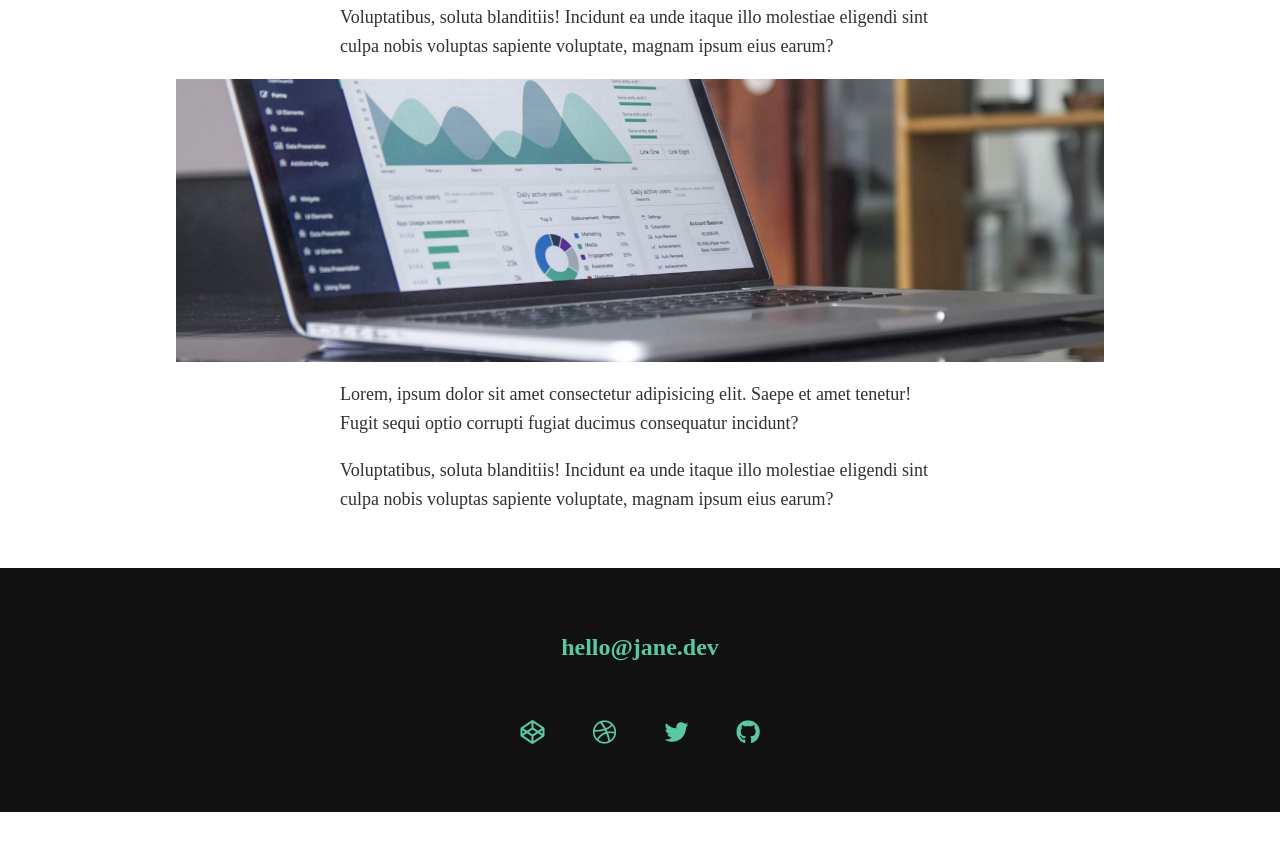
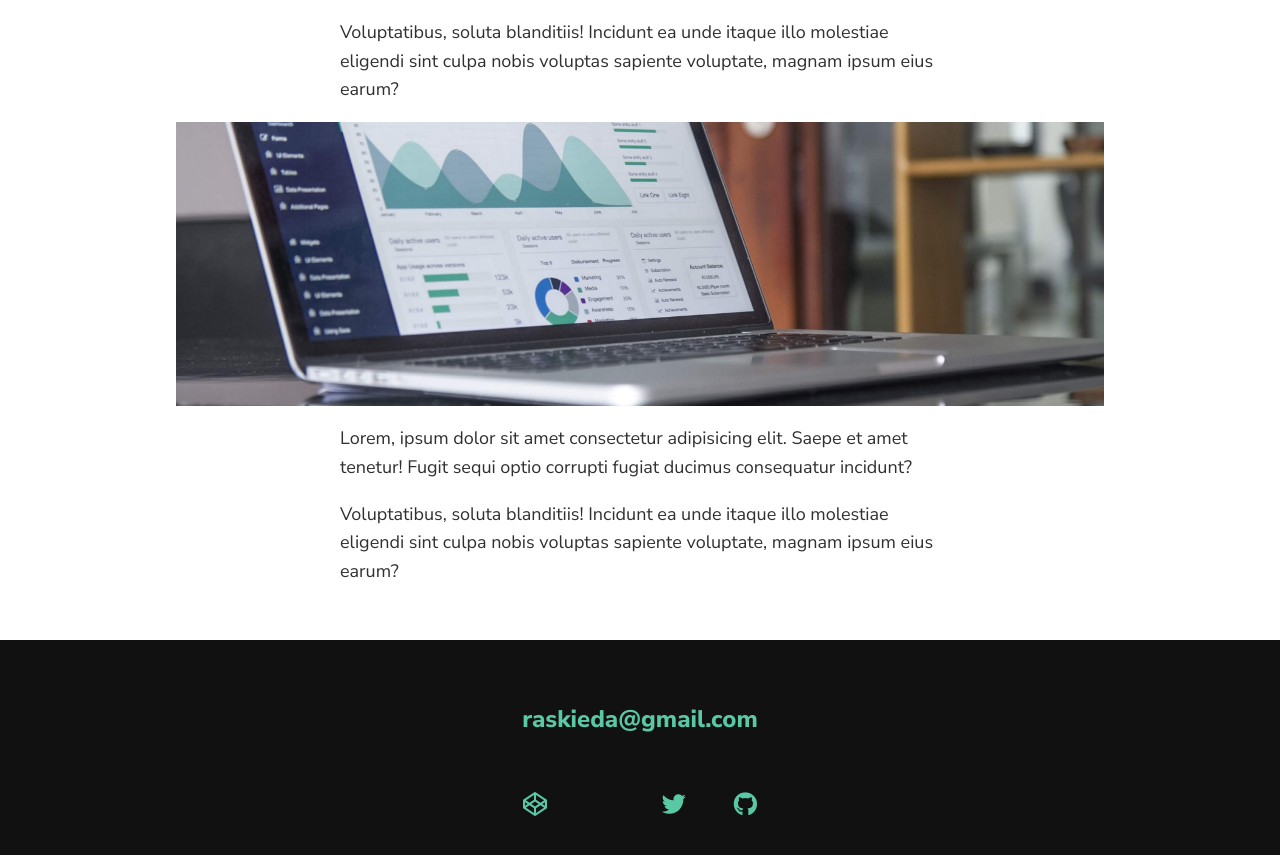
Before and after one commit to rassarg/RASSAR324_FTO2401_A1_Rasheeda-Sarguro_CDV05, a website built with Vite: page portfolio-item.html in a window 1280 px wide. Shown: the part 481-1336 px from the top of the page. Before the commit the page ends 1293 px from the top, so only its background shows below. Built offline with nearby package versions, Linux system fonts and the light colour scheme.

Commit message:
updated portfotio-html to include personalised links

```diff
--- a/css/style.css
+++ b/css/style.css
@@ -10,15 +10,15 @@
     --ff-primary: 'Nunito Sans', serif;
     --ff-secondary: 'Open Sans', serif;
 
-    --fw-reg: 400;
-    --fw-bold: 700;
+    --fw-reg: 300;
+    --fw-bold: 800;
 
     --clr-light: #fff;
     --clr-dark: #303030;
     --clr-accent: #5ac7a5;
 
     --fs-h1: 3rem;
-    --fs-h2: 2.25rem;
+    --fs-h2: 2.50rem;
     --fs-h3: 1.25rem;
     --fs-body: 1rem;
 
--- a/portfolio-item.html
+++ b/portfolio-item.html
@@ -8,7 +8,8 @@
         <link rel="stylesheet" href="https://cdnjs.cloudflare.com/ajax/libs/font-awesome/5.11.2/css/all.css" integrity="sha256-46qynGAkLSFpVbEBog43gvNhfrOj+BmwXdxFgVK/Kvc=" crossorigin="anonymous" />
 
         <!-- Update these with your own fonts -->
-        <link href="https://fonts.googleapis.com/css?family=Lora:400,700|Roboto+Slab:400,700&display=swap" rel="stylesheet">
+        <link rel="preconnect" href="https://fonts.gstatic.com" crossorigin>
+        <link href="https://fonts.googleapis.com/css2?family=Nunito+Sans:ital,opsz,wght@0,6..12,200..1000;1,6..12,200..1000&family=Open+Sans:ital,wght@0,300..800;1,300..800&display=swap" rel="stylesheet">
 
         <link rel="stylesheet" href="css/style.css">
 
@@ -16,7 +17,7 @@
     <body>
         <header>
             <div class="logo">
-                <img src="img/devjane.png" alt="">
+                <img src="img/dev-rasheeda.png" alt="">
             </div>
             <button class="nav-toggle" aria-label="toggle navigation">
                 <span class="hamburger"></span>
@@ -50,26 +51,25 @@
 
         <!-- Footer -->
         <footer class="footer">
-            <!-- replace with your own email address -->
-            <a href="mailto:hello@jane.dev" class="footer__link">hello@jane.dev</a>
+            <a href="mailto:raskieda@gmail.com" class="footer__link">raskieda@gmail.com</a>
             <ul class="social-list">
                 <li class="social-list__item">
-                    <a class="social-list__link" href="https://codepen.io">
+                    <a class="social-list__link" href="https://codepen.io/your-work/">
                         <i class="fab fa-codepen"></i>
                     </a>
                 </li>
                 <li class="social-list__item">
-                    <a class="social-list__link" href="http://dribbble.com">
-                        <i class="fab fa-dribbble"></i>
+                    <a class="social-list__link" href="https://www.instagram.com/rasheeda_s/?hl=en">
+                        <i class="fa-brands fa-instagram"></i>
                     </a>
                 </li>
                 <li class="social-list__item">
-                    <a class="social-list__link" href="https://twitter.com">
+                    <a class="social-list__link" href="https://twitter.com/Rasheeda_S">
                         <i class="fab fa-twitter"></i>
                     </a>
                 </li>
                 <li class="social-list__item">
-                    <a class="social-list__link" href="https://github.com">
+                    <a class="social-list__link" href="https://github.com/rassarg">
                         <i class="fab fa-github"></i>
                     </a>
                 </li>
```
Also changed, not shown: index.html (+1 -1 lines).
